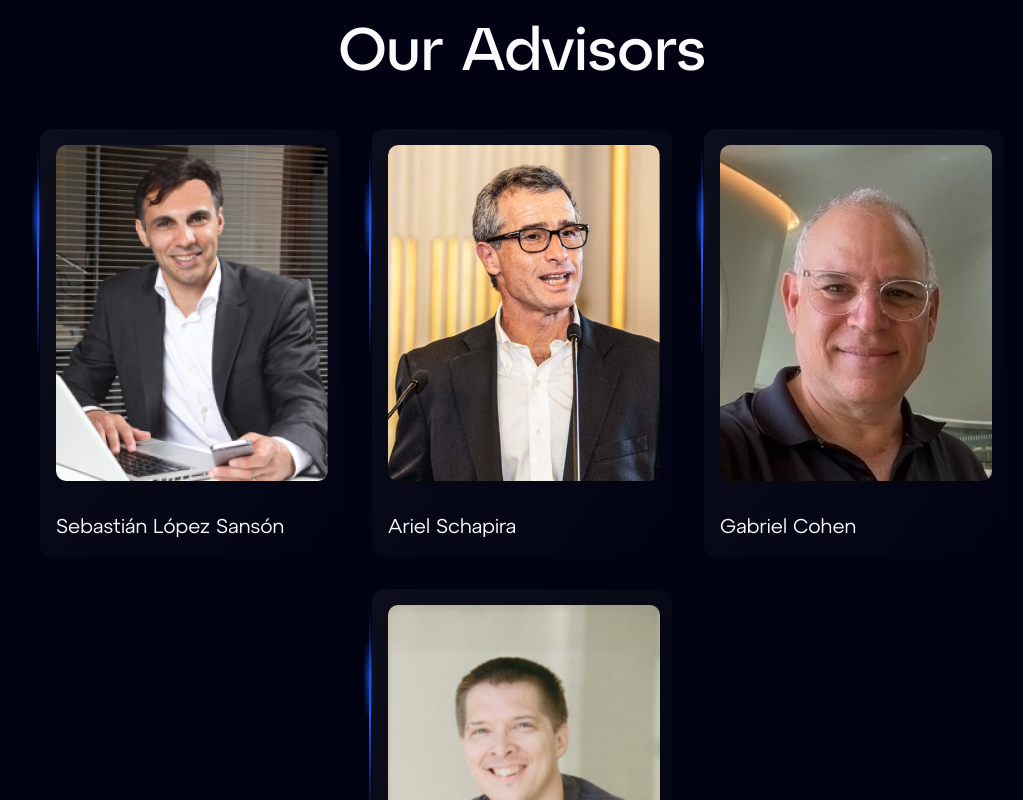
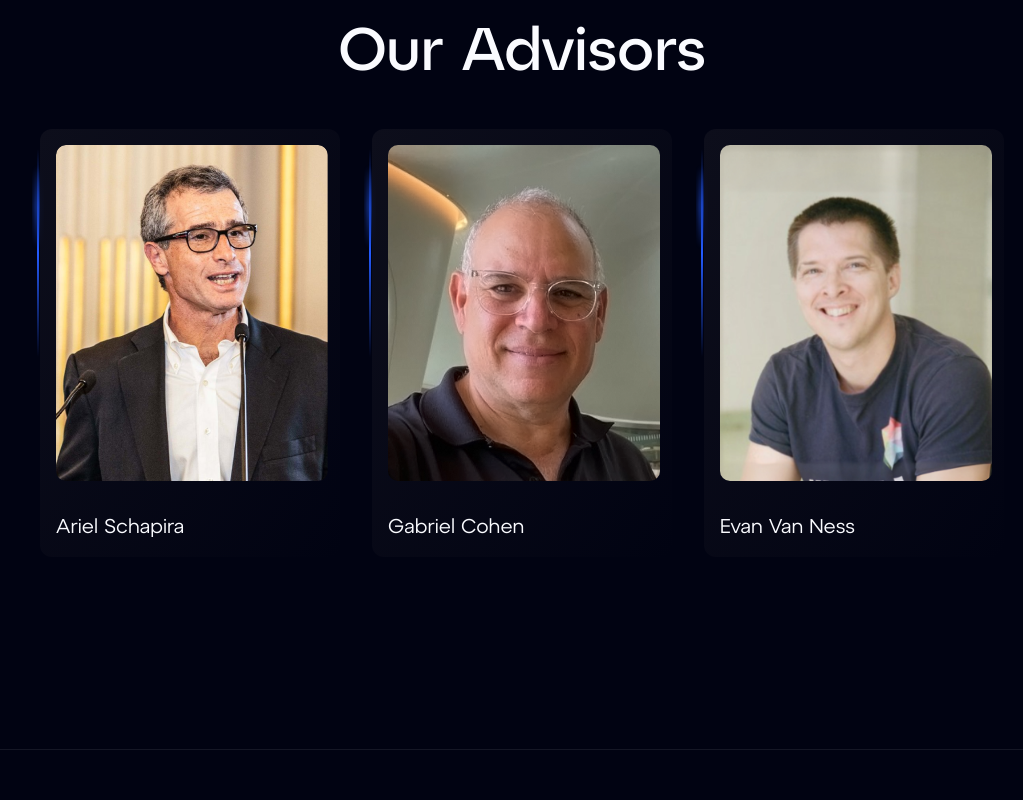
Before and after one commit to boulder-tech/Landing, a Next.js app: page /about in a window 1280 px wide. Shown: the part 1600-2400 px from the top of the page, without its empty margins (118-1141 px from the left). Built offline with nearby package versions, Linux system fonts and the light colour scheme.

Commit message:
fix: remove sanson

```diff
--- a/src/components/sections/advisors.tsx
+++ b/src/components/sections/advisors.tsx
@@ -9,7 +9,6 @@ const Advisors = () => {
                 </h1>
             </div>
             <div className="flex flex-wrap justify-center gap-8">
-                <PersonCard name="Sebastián López Sansón" imageRoute="/assets/team/sebastian.png" fact1="Co-founder" fact1col="@SyLS" fact2="Leading tech business" fact2col="lawyer & advisor"/>
                 <PersonCard name="Ariel Schapira" imageRoute="/assets/team/ariel.png" fact1="Industrial Engineer & businessman with a" fact1col="long professional career" fact2="Key Executive leading" fact2col="Telecommunications, Energy & Insurance companies"/>
                 <PersonCard
                     name="Gabriel Cohen"
```
